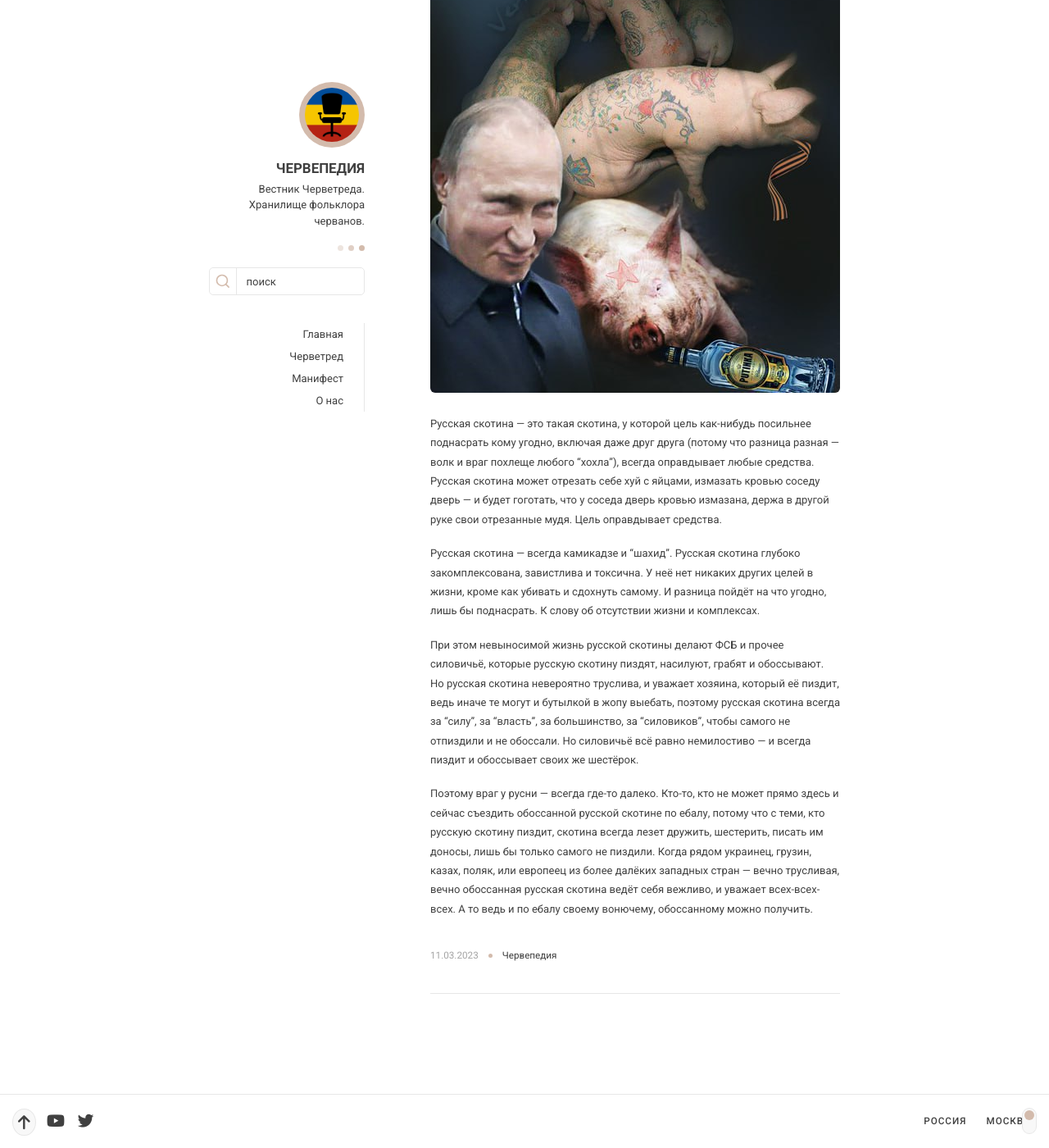
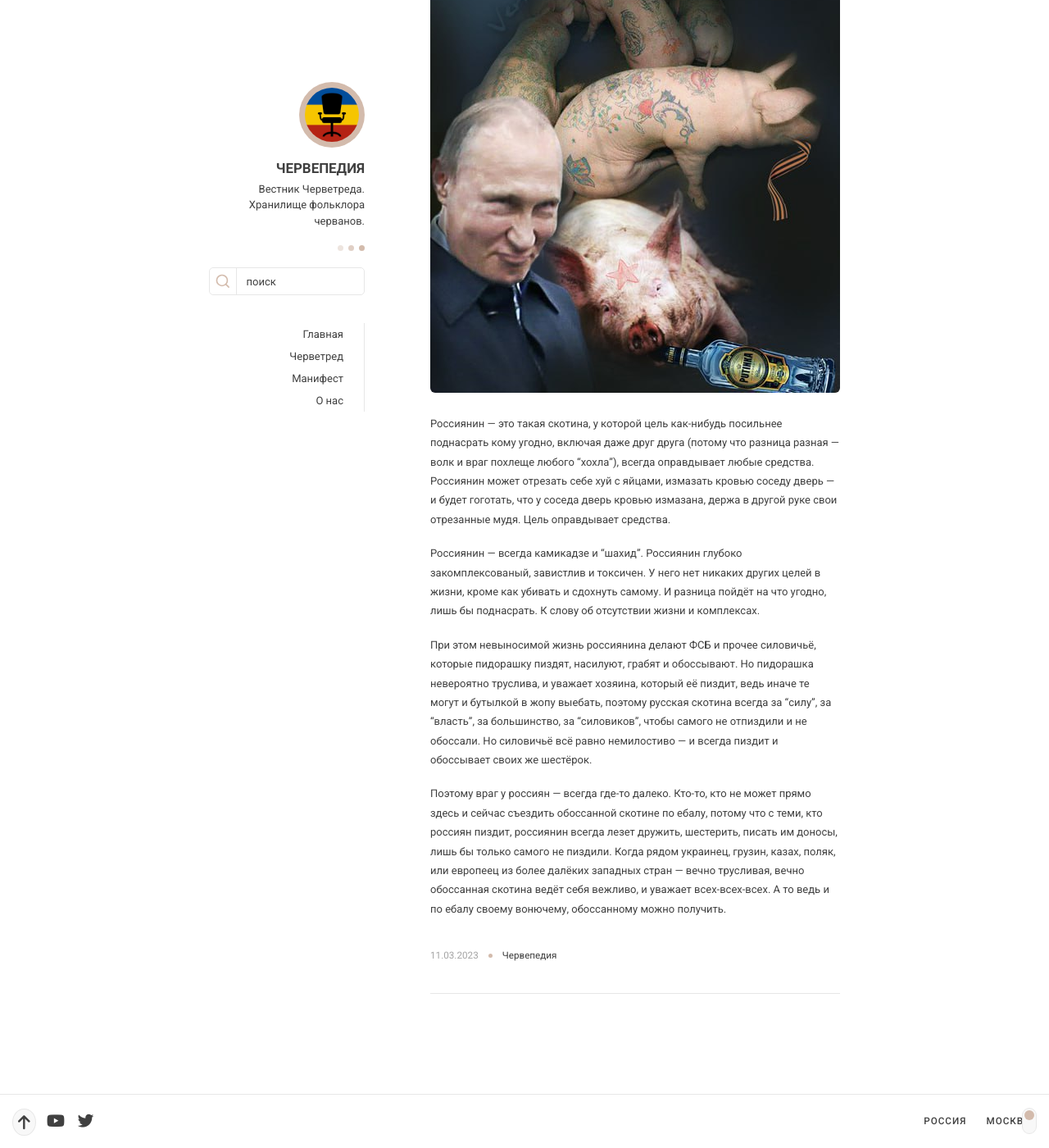
Before and after one commit to chervepediya/chervepediya.github.io, a Jekyll site: the page built from _posts/2023-03-11-russian-beast.md, in a window 1280 px wide and 1400 px high, scrolled down 419 px. Shown: the whole window at 82% size. Built offline with Jekyll 4.4.1, drawn with Linux system fonts in a browser that asks for light colours; a script that is not in the unit is left out.

Commit message:
Update 2023-03-11-russian-beast.md

```diff
--- a/_posts/2023-03-11-russian-beast.md
+++ b/_posts/2023-03-11-russian-beast.md
@@ -6,10 +6,10 @@ layout: post
 image: assets/images/skot.png
 ---
 
-<p>Русская скотина — это такая скотина, у которой цель как-нибудь посильнее поднасрать кому угодно, включая даже друг друга (потому что разница разная — волк и враг похлеще любого “хохла”), всегда оправдывает любые средства. Русская скотина может отрезать себе хуй с яйцами, измазать кровью соседу дверь — и будет гоготать, что у соседа дверь кровью измазана, держа в другой руке свои отрезанные мудя. Цель оправдывает средства.</p>
+<p>Россиянин — это такая скотина, у которой цель как-нибудь посильнее поднасрать кому угодно, включая даже друг друга (потому что разница разная — волк и враг похлеще любого “хохла”), всегда оправдывает любые средства. Россиянин может отрезать себе хуй с яйцами, измазать кровью соседу дверь — и будет гоготать, что у соседа дверь кровью измазана, держа в другой руке свои отрезанные мудя. Цель оправдывает средства.</p>
 
-<p>Русская скотина — всегда камикадзе и “шахид”. Русская скотина глубоко закомплексована, завистлива и токсична. У неё нет никаких других целей в жизни, кроме как убивать и сдохнуть самому. И разница пойдёт на что угодно, лишь бы поднасрать. К слову об отсутствии жизни и комплексах.</p>
+<p>Россиянин — всегда камикадзе и “шахид”. Россиянин глубоко закомплексованый, завистлив и токсичен. У него нет никаких других целей в жизни, кроме как убивать и сдохнуть самому. И разница пойдёт на что угодно, лишь бы поднасрать. К слову об отсутствии жизни и комплексах.</p>
 
-<p>При этом невыносимой жизнь русской скотины делают ФСБ и прочее силовичьё, которые русскую скотину пиздят, насилуют, грабят и обоссывают. Но русская скотина невероятно труслива, и уважает хозяина, который её пиздит, ведь иначе те могут и бутылкой в жопу выебать, поэтому русская скотина всегда за “силу”, за “власть”, за большинство, за “силовиков”, чтобы самого не отпиздили и не обоссали. Но силовичьё всё равно немилостиво — и всегда пиздит и обоссывает своих же шестёрок.</p>
+<p>При этом невыносимой жизнь россиянина делают ФСБ и прочее силовичьё, которые пидорашку пиздят, насилуют, грабят и обоссывают. Но пидорашка невероятно труслива, и уважает хозяина, который её пиздит, ведь иначе те могут и бутылкой в жопу выебать, поэтому русская скотина всегда за “силу”, за “власть”, за большинство, за “силовиков”, чтобы самого не отпиздили и не обоссали. Но силовичьё всё равно немилостиво — и всегда пиздит и обоссывает своих же шестёрок.</p>
 
-<p>Поэтому враг у русни — всегда где-то далеко. Кто-то, кто не может прямо здесь и сейчас съездить обоссанной русской скотине по ебалу, потому что с теми, кто русскую скотину пиздит, скотина всегда лезет дружить, шестерить, писать им доносы, лишь бы только самого не пиздили. Когда рядом украинец, грузин, казах, поляк, или европеец из более далёких западных стран — вечно трусливая, вечно обоссанная русская скотина ведёт себя вежливо, и уважает всех-всех-всех. А то ведь и по ебалу своему вонючему, обоссанному можно получить.</p>
+<p>Поэтому враг у россиян — всегда где-то далеко. Кто-то, кто не может прямо здесь и сейчас съездить обоссанной скотине по ебалу, потому что с теми, кто россиян пиздит, россиянин всегда лезет дружить, шестерить, писать им доносы, лишь бы только самого не пиздили. Когда рядом украинец, грузин, казах, поляк, или европеец из более далёких западных стран — вечно трусливая, вечно обоссанная  скотина ведёт себя вежливо, и уважает всех-всех-всех. А то ведь и по ебалу своему вонючему, обоссанному можно получить.</p>
```
